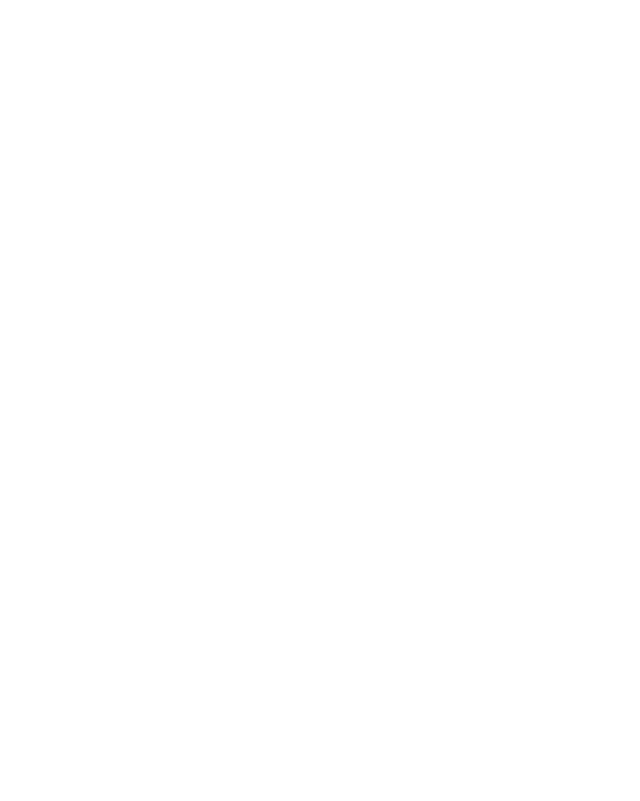
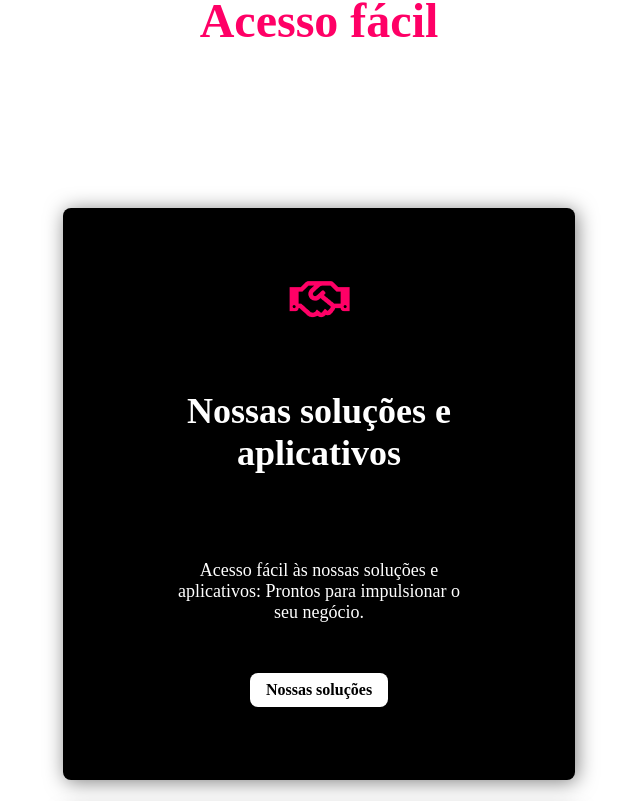
Before and after one commit to 013Edu/plug-think, a React (Vite) app: page / in a window 1280 px wide. Shown: the part 1996-2797 px from the top of the page, without its empty margins (321-961 px from the left). Before the commit the page ends 1981 px from the top, so only its background shows below. Built offline with nearby package versions, Linux system fonts and the light colour scheme; the HTML template or start-up script is replaced by a standard one.

Commit message:
creation SectionCards

```diff
--- a/src/App.jsx
+++ b/src/App.jsx
@@ -1,4 +1,5 @@
 import { Header } from "./components/Header"
+import { SectionCards } from "./components/SectionCards"
 import { SectionHeader } from "./components/SectionHeader"
 import { SectionTextMain } from "./components/SectionTextMain"
 
@@ -9,6 +10,7 @@
       <Header />
       <SectionHeader />
       <SectionTextMain />
+      <SectionCards />
     </>
   )
 }
--- /dev/null
+++ b/src/components/Card/index.jsx
@@ -0,0 +1,28 @@
+
+import { Button, Container, ContentButton, ContentImage, ContentText, ContentTitle2 } from "./styles";
+
+export function Card({ image, title, text, textButton }) {
+    return (
+        <Container>
+            <ContentImage>
+                <img src={image} alt="" />
+            </ContentImage>
+
+            <ContentTitle2>
+                <h3>{title}</h3>
+            </ContentTitle2>
+
+            <ContentText>
+                <p>
+                    {text}
+                </p>
+            </ContentText>
+
+            <ContentButton>
+                <Button>
+                    {textButton}
+                </Button>
+            </ContentButton>
+        </Container>
+    )
+}
--- /dev/null
+++ b/src/components/Card/styles.js
@@ -0,0 +1,85 @@
+import styled from 'styled-components';
+
+export const Container = styled.div`
+  background-color: #000;
+  width: 480px;
+  height: 540px;
+  display: flex;
+  flex-direction: column;
+  align-items: center;
+  justify-content: center;
+  gap: 2rem;
+  border-radius: 8px;
+  padding: 1rem;
+  box-shadow: 2px 2px 20px rgba(0, 0, 0, 0.5);
+
+  @media(max-width:760px) {
+    width: 280px;
+    height: 340px;
+  }
+
+  @media(max-width:590px) {
+    min-width: 280px;
+    min-height: 340px;
+  }
+`;
+
+export const ContentImage = styled.div`
+  background-color: #000;
+
+
+  img {
+    background-color: #000;
+  }
+`;
+
+export const ContentTitle2 = styled.div`
+    background-color:#000;
+    text-align: center;
+    max-width: 300px;
+
+    h3 {
+        color: #fff;
+        background-color:#000;
+        font-size: 36px;
+
+        @media (max-width: 670px) {
+        font-size: 18px;
+    }
+    }
+`;
+
+export const ContentText = styled.div`
+  background-color:#000;
+  max-width: 300px;
+
+  p {
+    color: #fff;
+    font-size: 18px;
+    background-color:#000;
+    text-align: center;
+
+    @media (max-width: 670px) {
+        font-size: 14px;
+    }
+  }
+`;
+
+export const ContentButton = styled.div`
+  background-color:transparent;
+`;
+
+export const Button = styled.div`
+  background-color:#fff;
+  padding: 0.5rem 1rem;
+  color: #000;
+  border-radius: 8px;
+  font-weight: bold;
+  cursor: pointer;
+
+  &:hover {
+    transition: background-color 0.3s;
+    background-color: #FF0066;
+    color: #fff;
+  }
+`;
--- /dev/null
+++ b/src/components/SectionCards/index.jsx
@@ -0,0 +1,46 @@
+import { Card } from "../Card";
+import { Container, ContentCards } from "./styles";
+
+import image1 from '../../assets/1.png';
+import image2 from '../../assets/2.png';
+import image3 from '../../assets/3.png';
+
+export function SectionCards() {
+    return (
+        <Container>
+            <h2>Acesso fácil</h2>
+            <ContentCards>
+                <Card
+                    image={image1}
+                    title="Nossas soluções
+                    e
+                    aplicativos"
+                    text="Acesso fácil às nossas soluções e
+                    aplicativos: Prontos para impulsionar
+                    o seu negócio."
+                    textButton="Nossas soluções"
+                />
+
+                <Card
+                    image={image2}
+                    title="Desenvolva seu
+                    aplicativo"
+                    text="Tem uma ideia para um aplicativo?
+                    Vamos transformá-la em realidade.
+                    Agende uma reunião agora mesmo."
+                    textButton="Meu APP"
+                />
+
+                <Card
+                    image={image3}
+                    title="Quer investir
+                    na PlugThink?"
+                    text="Interessado em investir ou formar
+                    parceria com a PlugThink? Junte-se a
+                    nós em nossa jornada de inovação."
+                    textButton="Parcerias"
+                />
+            </ContentCards>
+        </Container>
+    )
+}
--- /dev/null
+++ b/src/components/SectionCards/styles.js
@@ -0,0 +1,25 @@
+import styled from 'styled-components';
+
+export const Container = styled.div`
+
+  background-color: #fff;
+
+  h2 {
+    color: #FF0066;
+    background-color: #fff;
+    font-size: 3rem;
+    margin: 0 auto;
+    text-align: center;
+    padding-top: 1rem;
+    width: 270px;
+  }
+`;
+
+export const ContentCards = styled.div`
+  padding: 10rem;
+  background-color: #fff;
+  display: flex;
+  justify-content: center;
+  flex-wrap: wrap;
+  gap: 2rem;
+`;
```
